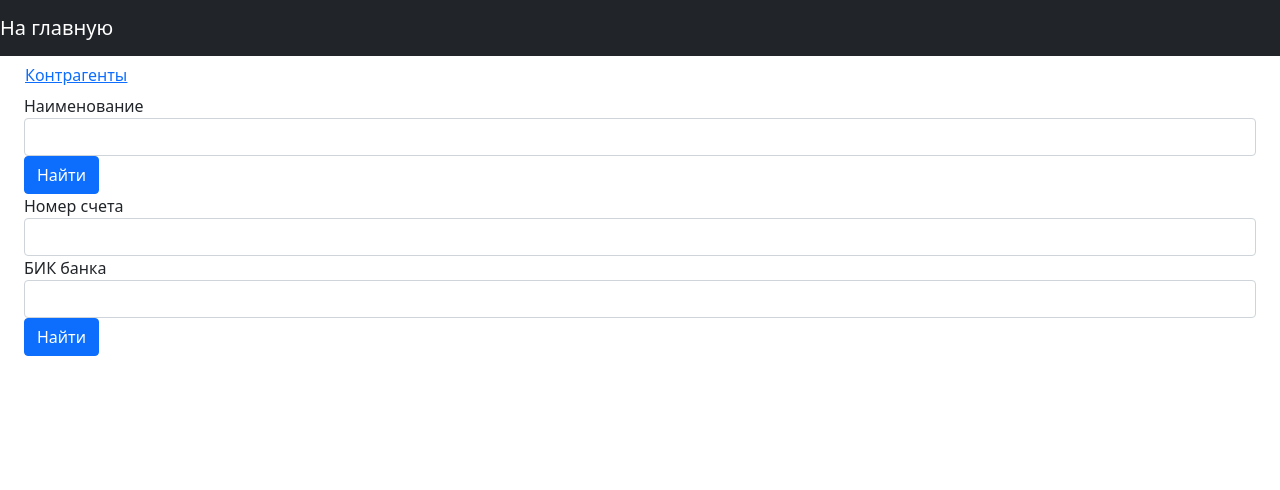
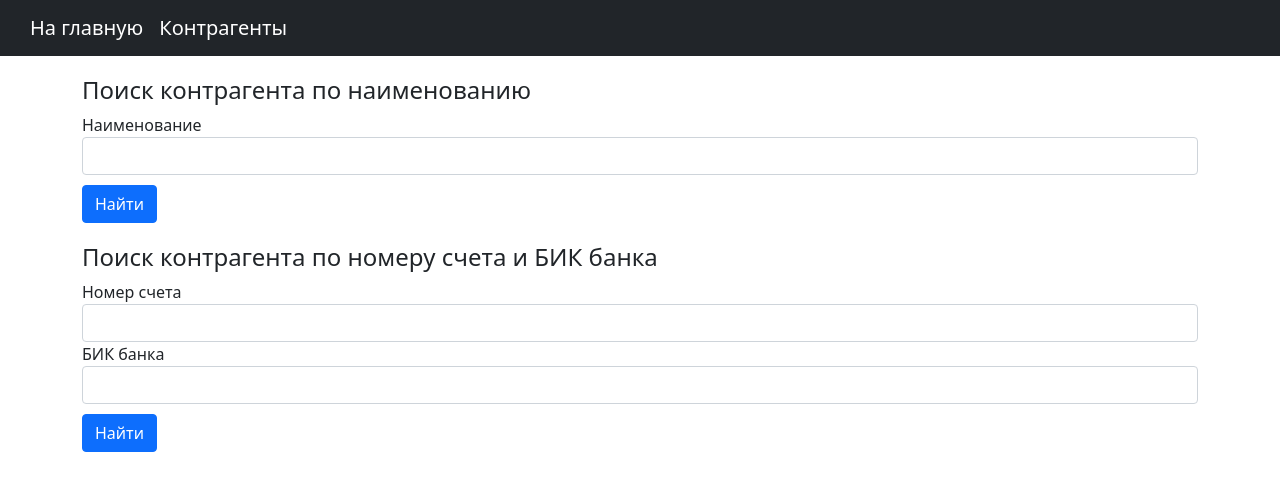
Before and after one commit to ManafovM/sber-school-project, a React (Create React App) app in the folder src/main/reactapp/: page / in a window 1280 px wide. Shown: the top 490 px of the page. Built offline with nearby package versions, Linux system fonts and the light colour scheme.

Commit message:
added styles

```diff
--- a/src/main/reactapp/src/AppNavbar.js
+++ b/src/main/reactapp/src/AppNavbar.js
@@ -18,7 +18,8 @@ export default class AppNavbar extends Component {
     render() {
         return (
             <Navbar color="dark" dark expand="md">
-                <NavbarBrand tag={Link} to="/">На главную</NavbarBrand>
+                <NavbarBrand style={{marginLeft: 30}} tag={Link} to="/">На главную</NavbarBrand>
+                <NavbarBrand tag={Link} to="/counterparties">Контрагенты</NavbarBrand>
             </Navbar>
         );
     }
--- a/src/main/reactapp/src/CounterpartyEdit.js
+++ b/src/main/reactapp/src/CounterpartyEdit.js
@@ -60,7 +60,7 @@ class CounterpartyEdit extends Component {
         return (
             <div>
                 <AppNavbar/>
-                <Container>
+                <Container style={{marginTop: 20}}>
                     {title}
                     <Form onSubmit={this.handleSubmit}>
                         <FormGroup>
@@ -90,8 +90,10 @@ class CounterpartyEdit extends Component {
                                    onChange={this.handleChange} autoComplete="bic"/>
                         </FormGroup>
                         <FormGroup>
-                            <Button color="primary" type="submit">Сохранить</Button>{' '}
-                            <Button color="secondary" tag={Link} to="/counterparties">Отмена</Button>
+                            <Button style={{marginTop: 10}} color="primary"
+                                    type="submit">Сохранить</Button>{' '}
+                            <Button style={{marginTop: 10}} color="secondary"
+                                    tag={Link} to="/counterparties">Отмена</Button>
                         </FormGroup>
                     </Form>
                 </Container>
--- a/src/main/reactapp/src/CounterpartyList.js
+++ b/src/main/reactapp/src/CounterpartyList.js
@@ -47,7 +47,7 @@ class CounterpartyList extends Component {
                     <td>{counterparty.bic}</td>
                     <td>
                         <ButtonGroup>
-                            <Button size="sm" color="primary" tag={Link}
+                            <Button style={{marginRight: 5}} size="sm" color="primary" tag={Link}
                                     to={"/counterparties/" + counterparty.id}>Редактировать</Button>
                             <Button size="sm" color="danger" onClick={() =>
                                 this.remove(counterparty.id)}>Удалить</Button>
@@ -60,11 +60,11 @@ class CounterpartyList extends Component {
         return (
             <div>
                 <AppNavbar/>
-                <Container fluid>
+                <Container style={{marginTop: 20}}>
                     <div className="float-right">
                         <Button color="success" tag={Link} to="/counterparties/new">Добавить контрагента</Button>
                     </div>
-                    <h3>Контрагенты</h3>
+                    <h3 style={{marginTop: 20}}>Контрагенты</h3>
                     <Table className={"mt-4"}>
                         <thead>
                         <tr>
--- a/src/main/reactapp/src/CounterpartySearch.js
+++ b/src/main/reactapp/src/CounterpartySearch.js
@@ -98,16 +98,18 @@ export default class CounterpartySearch extends Component {
 
     render() {
         return (
-            <Container fluid>
+            <Container style={{marginTop: 20}}>
+                <h4>Поиск контрагента по наименованию</h4>
                 <Form onSubmit={this.searchByName}>
                     <FormGroup>
                         <Label for="name">Наименование</Label>
                         <Input type="text" name="searchName" id="name" onChange={this.handleChange}/>
                     </FormGroup>
                     <FormGroup>
-                        <Button color="primary" type="submit">Найти</Button>
+                        <Button style={{marginTop: 10}} color="primary" type="submit">Найти</Button>
                     </FormGroup>
                 </Form>
+                <h4 style={{marginTop: 20}}>Поиск контрагента по номеру счета и БИК банка</h4>
                 <Form onSubmit={this.searchByAccountAndBic}>
                     <FormGroup>
                         <Label for="account">Номер счета</Label>
@@ -120,7 +122,7 @@ export default class CounterpartySearch extends Component {
                         <Input type="text" name="searchBic" id="bic" onChange={this.handleChange}/>
                     </FormGroup>
                     <FormGroup>
-                        <Button color="primary" type="submit">Найти</Button>
+                        <Button style={{marginTop: 10}} color="primary" type="submit">Найти</Button>
                     </FormGroup>
                 </Form>
                 {this.renderSearchResponse()}
--- a/src/main/reactapp/src/Home.js
+++ b/src/main/reactapp/src/Home.js
@@ -1,7 +1,6 @@
 import {Component} from "react";
 import AppNavbar from "./AppNavbar";
-import {Button, Container} from "reactstrap";
-import {Link} from "react-router-dom";
+import {Container} from "reactstrap";
 import CounterpartySearch from "./CounterpartySearch";
 
 class Home extends Component {
@@ -10,9 +9,6 @@ class Home extends Component {
             <div>
                 <AppNavbar/>
                 <Container fluid>
-                    <Button color="link">
-                        <Link to="/counterparties">Контрагенты</Link>
-                    </Button>
                     <CounterpartySearch/>
                 </Container>
             </div>
```
